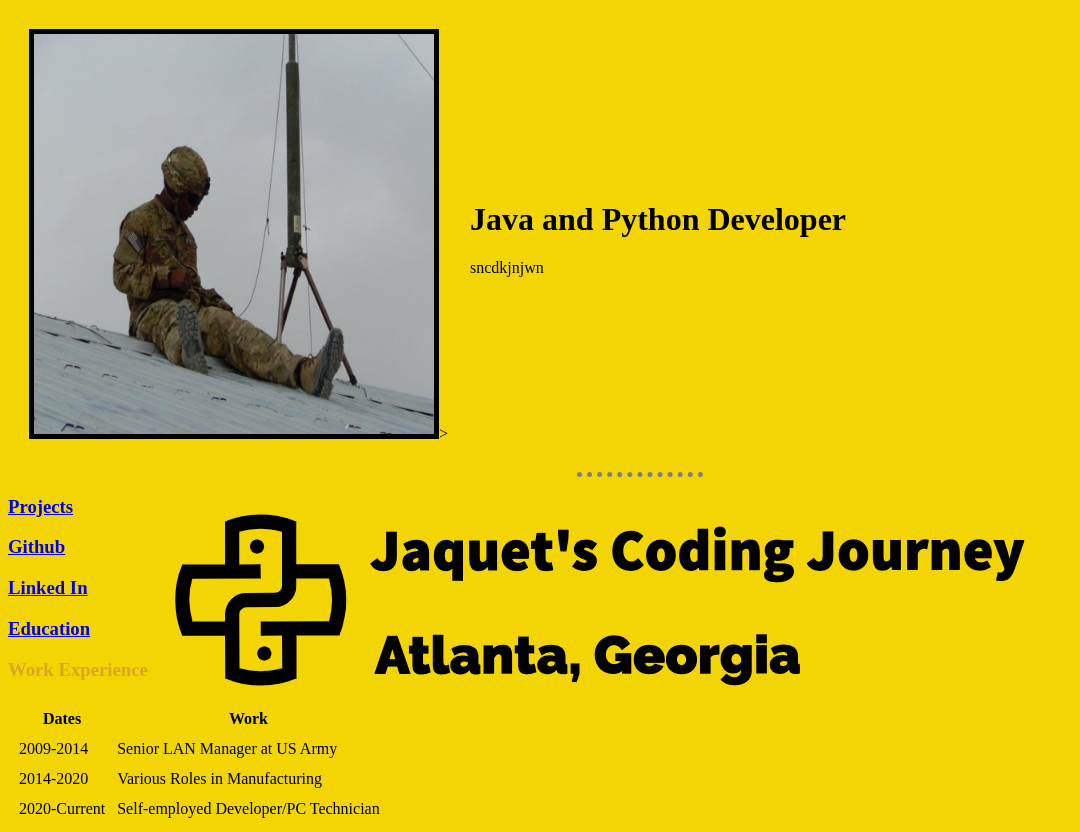
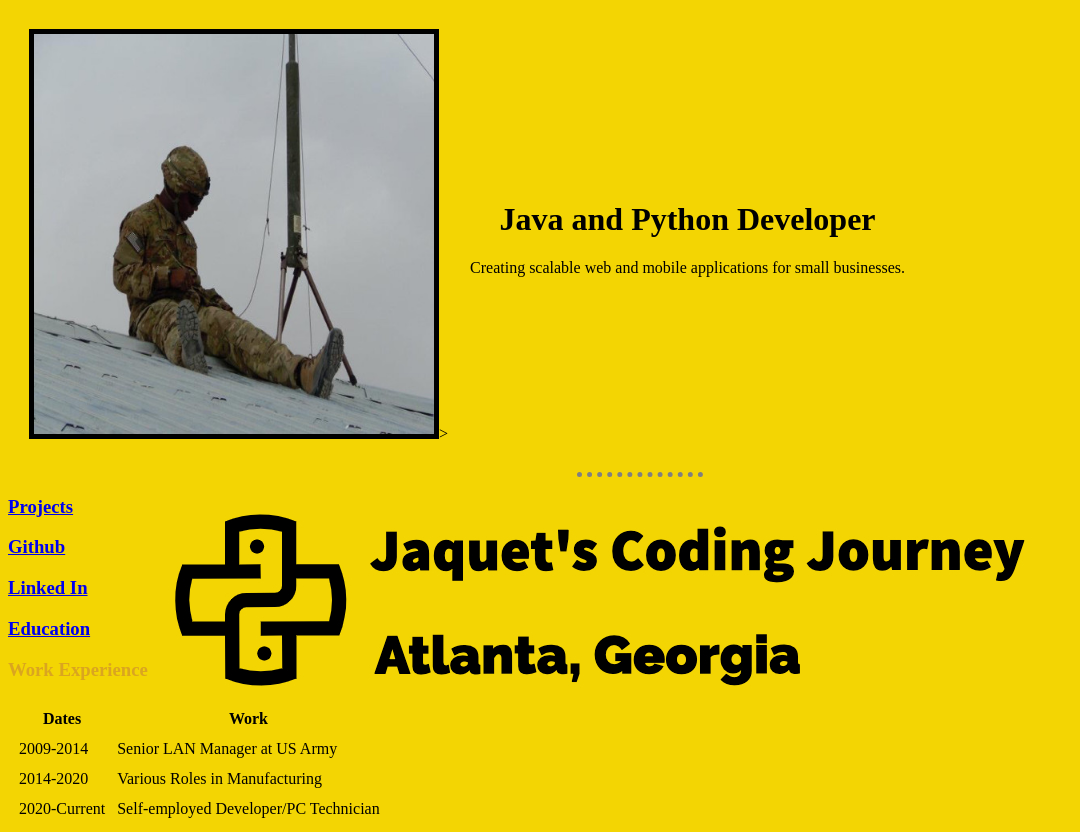
Before and after one commit to quetga/HTML-RESUME, a plain HTML site: page index.html in a window 1280 px wide. Shown: the top 832 px of the page, without its empty margins (0-1080 px from the left). Drawn offline with Linux system fonts and the light colour scheme.

Commit message:
added description

```diff
--- a/index.html
+++ b/index.html
@@ -14,7 +14,7 @@
       </td>
       <td>
         <h1>Java and Python Developer</h1>
-        <p>sncdkjnjwn </p>
+        <p>Creating scalable web and mobile applications for small businesses. </p>
       </td>
     </tr>
   </table>
```
